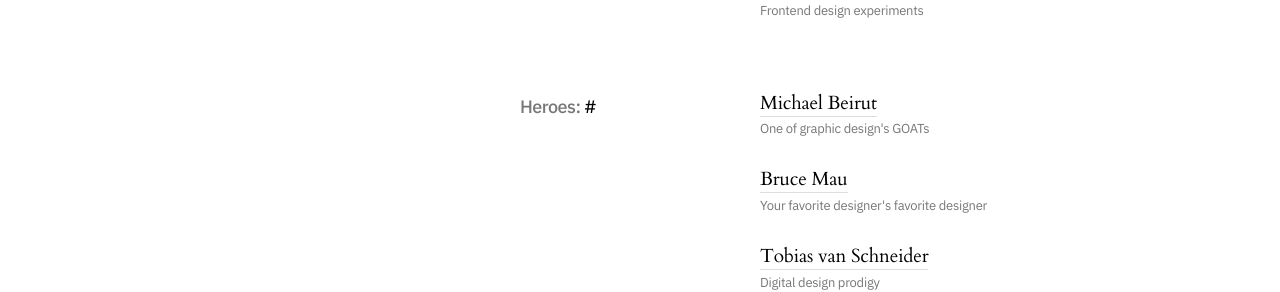
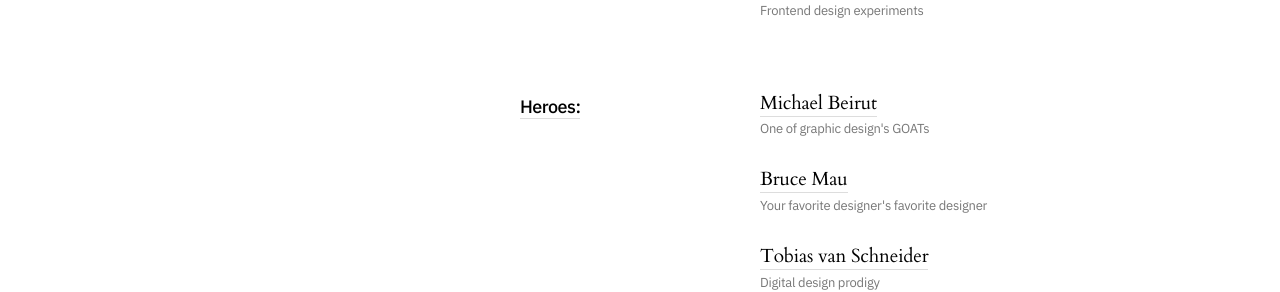
Before and after one commit to jeremydcherry/jeremydcherry.github.io, a Jekyll site: the page built from content/resources.md, in a window 1280 px wide. Shown: the part 426-718 px from the top of the page. Built offline with Jekyll 4.4.1, drawn with Linux system fonts in a browser that asks for light colours.

Commit message:
Section link test

```diff
--- a/_sass/main.scss
+++ b/_sass/main.scss
@@ -521,6 +521,17 @@
   color: #ff0048 !important;
 }
 
+h3.list a.section-link{
+  color: #000;
+  border-bottom: 1px #ddd solid;
+}
+
+h3.list a.section-link:hover{
+  color: #fff;
+  background-color: #ff0048;
+  border-bottom: none;
+}
+
 h1.listen{
   color: #333;
   font-family: "IBM Plex Sans", sans-serif;
--- a/content/resources.md
+++ b/content/resources.md
@@ -43,7 +43,7 @@
 	</div>
   </div>
   <div class="column-third col-third-2_resources">
-  	<h3 class="list">Heroes: <a href="#heroes">#</a></h3>
+  	<h3 class="list"><a href="#heroes" class="section-link">Heroes:</a></h3>
   </div>
   <!-- List -->
   <div class="column-third col-third-3_resources">
```
